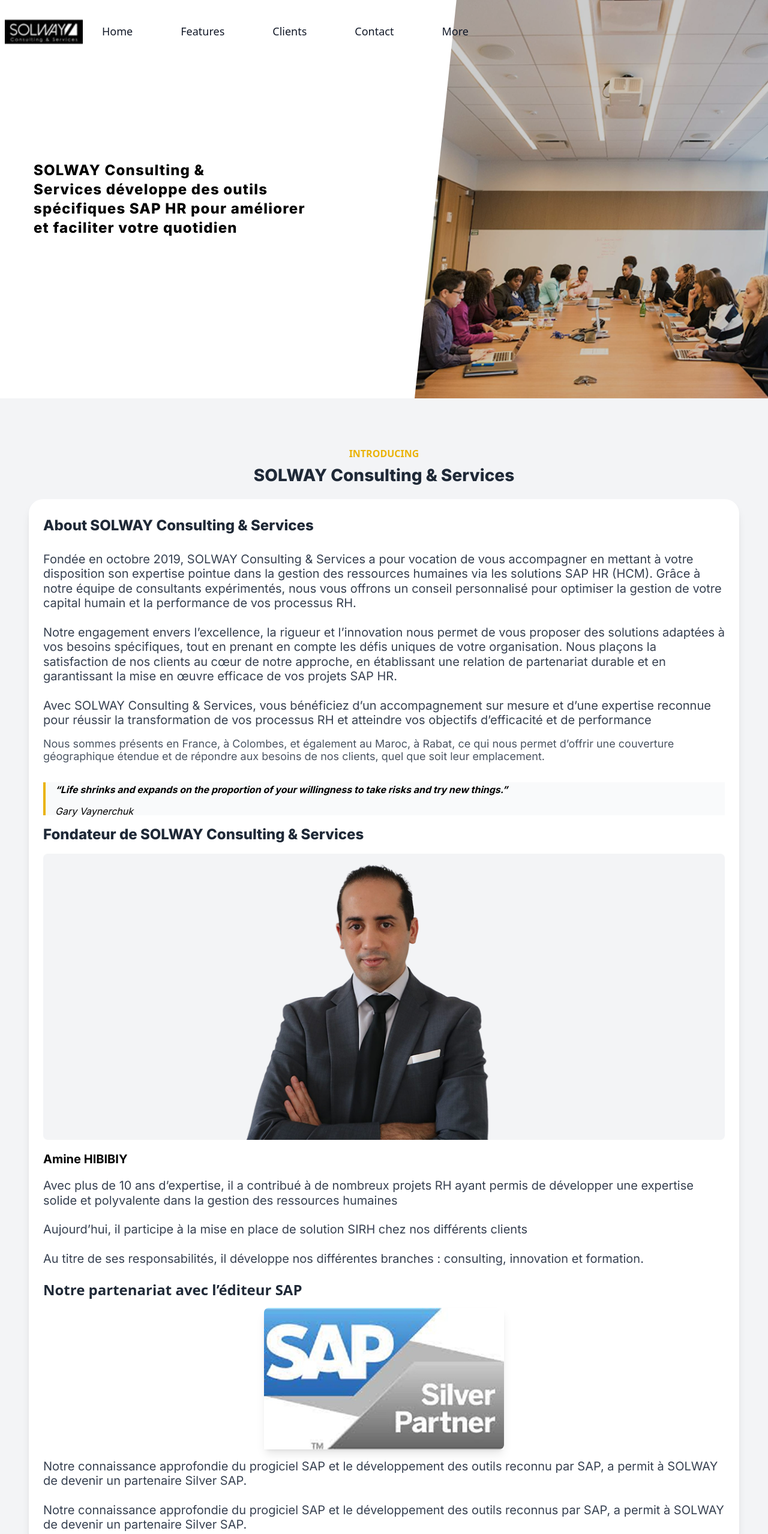
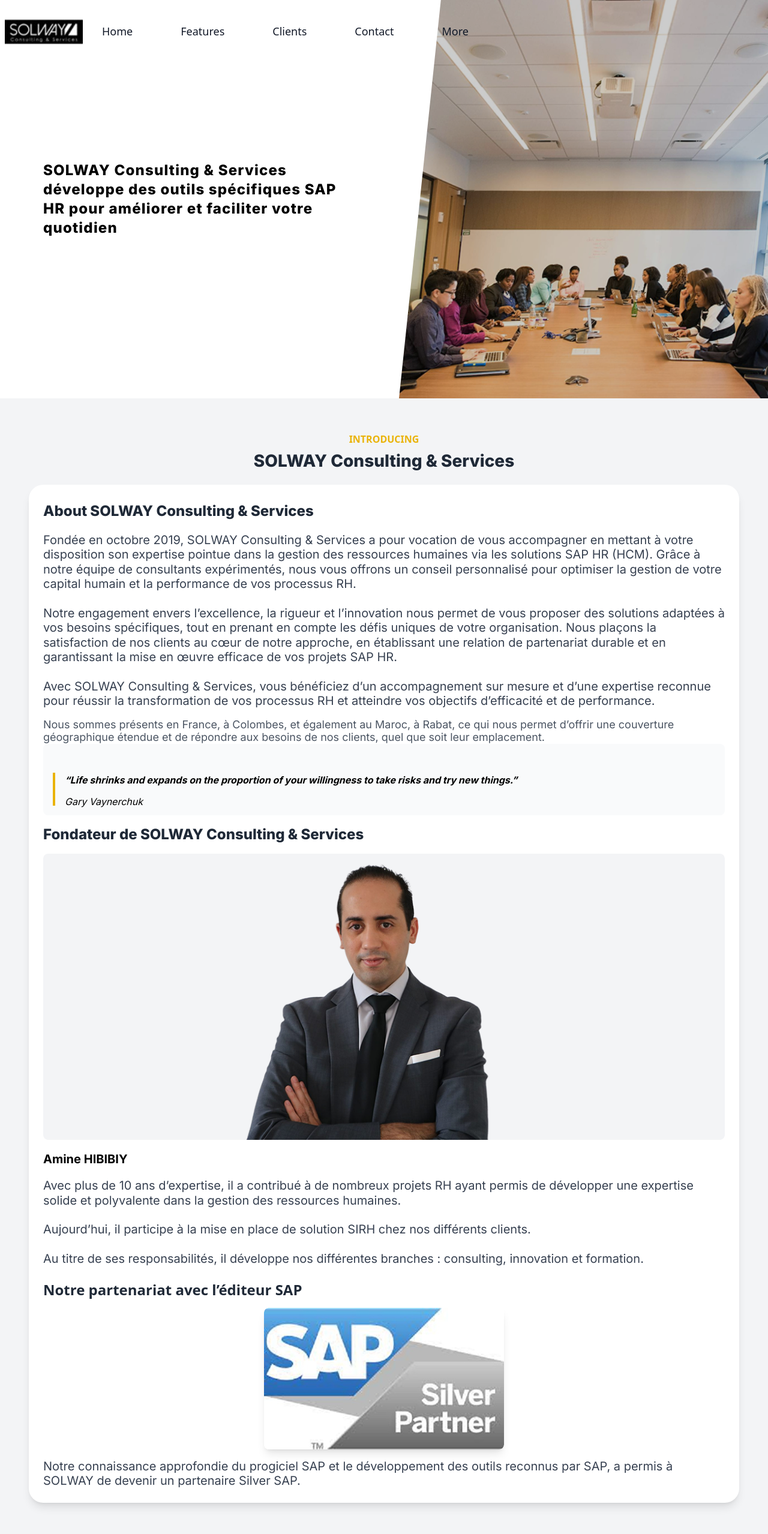
Before and after one commit to zahrae12/solway-, a React (Vite) app: page /about in a window 1280 px wide. Shown: the top 2557 px of the page at 60% size. Built offline with nearby package versions, Linux system fonts and the light colour scheme.

Commit message:
verifd'sn

```diff
--- a/src/Components/ControlDsnCard.jsx
+++ b/src/Components/ControlDsnCard.jsx
@@ -2,14 +2,14 @@
 
 const ControlDsnCard = ({ label, subtext, text }) => {
   return (
-    <div className="flex flex-col ">
+    <div className="flex flex-col">
       <h3 className="text-xl font-bold mt-2">{label}</h3>
       <p className="text-gray-700 mt-2 text-base font-inter leading-[24px]">
         {subtext}
       </p>
-      <ul className="text-gray-700 text-lg mt-2 font-inter leading-[24px] whitespace-pre-line">
+      <ul className="list-disc list-outside pl-5 text-gray-700 text-lg mt-2 font-inter leading-[24px]">
         {text.map((item, index) => (
-          <li key={index} className="mt-1">• {item}</li>
+          <li key={index} className="mt-1">{item}</li>
         ))}
       </ul>
     </div>
--- a/src/Pages/About.jsx
+++ b/src/Pages/About.jsx
@@ -10,8 +10,8 @@
       <HeroAbout />
        <div className="w-full "></div>
       <IntroductionAbout />
-      <section className="bg-cover bg-no-repeat padding small-screen-bg md:bg-gray-50 bg-gray-50 ">
-                <Footer />
+      <section className="bg-cover bg-no-repeat lg:px-12 lg:pt-6 px-6 pt-16 small-screen-bg md:bg-gray-50 bg-gray-50 ">
+       <Footer />
               </section>
     </main>
       )}
--- a/src/Pages/Contact.jsx
+++ b/src/Pages/Contact.jsx
@@ -4,8 +4,9 @@
 const Contact = () => {
   return (
     <main className="w-full">
-      <ContactHero/>
-     <section className="bg-cover bg-no-repeat padding small-screen-bg md:bg-gray-50 bg-gray-50 ">
+
+      <ContactHero />
+     <section className="bg-cover bg-no-repeat padding  bg-gray-100 ">
                      <Footer />
                    </section>
       </main>
--- a/src/Sections/About/HeroAbout.jsx
+++ b/src/Sections/About/HeroAbout.jsx
@@ -4,21 +4,16 @@
 
 
       return (
-        <section className="w-full flex flex-col md:flex-row items-center lg:gap-24 gap-20   ">
-
-
-          {/* left side */}
-          <div className="flex flex-col lg:px-8  gap-10 w-full md:w-1/2 p-0">
-
-
-          <h1 className=" text-2xl font-extrabold font-inter px-6 lg:text-left leading-[32px] tracking-wider pt-32 text-center lg:pt-0">
-          SOLWAY Consulting & Services développe des outils spécifiques SAP HR pour améliorer et faciliter votre quotidien
+        <section className="w-full flex flex-col md:flex-row items-center lg:gap-12 gap-20">
+  {/* Left Side */}
+  <div className="flex flex-col xl:px-8  w-full md:w-[50%] p-0">
+    <h1 className="text-2xl font-extrabold font-inter px-8 md:px-0  md:pl-10   text-center lg:text-left leading-[32px] tracking-wider pt-32 lg:pt-0">
+      SOLWAY Consulting & Services développe des outils spécifiques SAP HR pour améliorer et faciliter votre quotidien
     </h1>
-
   </div>
 
-          {/* right side */}
-          <div className="lg:w-1/2 w-full h-[264px] relative overflow-hidden  sm:h-[600px]  lg:h-[720px] -mt-14">
+  {/* Right Side */}
+  <div className="lg:w-1/2 w-full h-[264px] relative overflow-hidden sm:h-[600px] lg:h-[720px] -mt-14">
     <img
       src="src/assets/images/banner.png"
       alt="Buildings"
@@ -26,6 +21,8 @@
     />
   </div>
 </section>
+
+
       );
     };
 
--- a/src/Sections/About/IntroductionAbout.jsx
+++ b/src/Sections/About/IntroductionAbout.jsx
@@ -3,27 +3,32 @@
 const IntroductionAbout = () => {
   return (
     <section className="w-full bg-gray-100 py-12 ">
-      <div className="w-full p-12 mx-auto">
-        <h2 className="text-center font-bold text-yellow-500  uppercase lg:-mt-4 -mt-14">Introducing</h2>
+      <div className="w-full lg:p-12 p-6 mx-auto">
+        <h2 className="text-center font-bold text-yellow-500  uppercase xl:-mt-10 -mt-14">Introducing</h2>
         <h1 className="text-center text-3xl lg:font-extrabold text-gray-800 mt-2 font-inter font-semibold align-middle leading-[32px]">
           SOLWAY Consulting & Services
         </h1>
 
         {/* About Section */}
-        <div className="bg-white shadow-lg p-6 rounded-3xl mt-6">
+        <div className="bg-white shadow-lg p-4 lg:p-6 rounded-3xl mt-6 w-full">
   <h2 className="text-2xl font-extrabold text-gray-800 font-inter leading-[40px]">
     About SOLWAY Consulting & Services
   </h2>
-          <p className="mt-6 text-xl font-inter font-normal text-gray-700 pt-4 lg:pt-0">
-          Fondée en octobre 2019, SOLWAY Consulting & Services a pour vocation de vous accompagner en mettant à votre disposition son expertise pointue dans la gestion des ressources humaines via les solutions SAP HR (HCM). Grâce à notre équipe de consultants expérimentés, nous vous offrons un conseil personnalisé pour optimiser la gestion de votre capital humain et la performance de vos processus RH.<br/><br/>
-          Notre engagement envers l’excellence, la rigueur et l’innovation nous permet de vous proposer des solutions adaptées à vos besoins spécifiques, tout en prenant en compte les défis uniques de votre organisation. Nous plaçons la satisfaction de nos clients au cœur de notre approche, en établissant une relation de partenariat durable et en garantissant la mise en œuvre efficace de vos projets SAP HR.<br/><br/>
-          Avec SOLWAY Consulting & Services, vous bénéficiez d’un accompagnement sur mesure et d’une expertise reconnue pour réussir la transformation de vos processus RH et atteindre vos objectifs d’efficacité et de performance<br/>
+  <p className="mt-4 text-xl font-inter font-normal text-gray-700 pt-4 lg:pt-0">
+    Fondée en octobre 2019, SOLWAY Consulting & Services a pour vocation de vous accompagner en mettant à votre disposition son expertise pointue dans la gestion des ressources humaines via les solutions SAP HR (HCM). Grâce à notre équipe de consultants expérimentés, nous vous offrons un conseil personnalisé pour optimiser la gestion de votre capital humain et la performance de vos processus RH.
+    <br /><br />
+    Notre engagement envers l’excellence, la rigueur et l’innovation nous permet de vous proposer des solutions adaptées à vos besoins spécifiques, tout en prenant en compte les défis uniques de votre organisation. Nous plaçons la satisfaction de nos clients au cœur de notre approche, en établissant une relation de partenariat durable et en garantissant la mise en œuvre efficace de vos projets SAP HR.
+    <br /><br />
+    Avec SOLWAY Consulting & Services, vous bénéficiez d’un accompagnement sur mesure et d’une expertise reconnue pour réussir la transformation de vos processus RH et atteindre vos objectifs d’efficacité et de performance.
   </p>
+
   <p className="mt-4 text-lg text-gray-600 font-inter">
     Nous sommes présents en France, à Colombes, et également au Maroc, à Rabat, ce qui nous permet d’offrir une couverture géographique étendue et de répondre aux besoins de nos clients, quel que soit leur emplacement.
   </p>
-          <div className="bg-gray-50 ">
-          <blockquote className="mt-8 italic border-l-4 lg:h-[55px] h-[115px] border-yellow-500 pl-4 font-inter font-bold ">
+
+  {/* Quote Section */}
+  <div className="bg-gray-50 p-4 rounded-lg">
+    <blockquote className="mt-8 italic border-l-4 lg:h-[55px] h-[115px] border-yellow-500 pl-4 font-inter font-bold">
       “Life shrinks and expands on the proportion of your willingness to take risks and try new things.”
       <br />
       <h4 className="mt-3 font-normal">Gary Vaynerchuk</h4>
@@ -31,38 +36,34 @@
   </div>
 
   {/* Founder Section */}
-
-          <h2 className="text-2xl font-extrabold font-inter text-[24px] leading-[32px] text-gray-800 lg:pt-4 pt-16">Fondateur de SOLWAY Consulting & Services</h2>
-          <img src="src/assets/images/ceo.png" alt="Amine Hbibiy" className="lg:w-full lg:h-auto  h-[219px]  mt-4 pt-6 lg:pt-0 " />
+  <h2 className="text-2xl font-extrabold font-inter text-[24px] leading-[32px] text-gray-800 lg:pt-4 pt-16">
+    Fondateur de SOLWAY Consulting & Services
+  </h2>
+  <img src="src/assets/images/ceo.png" alt="Amine Hbibiy" className="w-full h-auto mt-4 pt-6 lg:pt-0 rounded-lg" />
   <h3 className="text-xl font-bold font-inter leading-[32px] mt-4 pt-6 lg:pt-0">Amine HIBIBIY</h3>
   <p className="mt-4 text-xl font-inter font-normal text-gray-700">
-          Avec plus de 10 ans d’expertise, il a contribué à de nombreux projets RH ayant permis de développer une expertise solide et polyvalente dans la gestion des ressources humaines
-          <br/><br/>
-          Aujourd’hui, il participe à la mise en place de solution SIRH chez nos différents clients
-          <br/><br/>
+    Avec plus de 10 ans d’expertise, il a contribué à de nombreux projets RH ayant permis de développer une expertise solide et polyvalente dans la gestion des ressources humaines.
+    <br /><br />
+    Aujourd’hui, il participe à la mise en place de solution SIRH chez nos différents clients.
+    <br /><br />
     Au titre de ses responsabilités, il développe nos différentes branches : consulting, innovation et formation.
   </p>
 
-
   {/* SAP Partnership Section */}
-
   <h2 className="text-2xl font-bold text-gray-800 pt-6 lg:mt-0 mt-12">Notre partenariat avec l’éditeur SAP</h2>
   <div className="flex justify-center mt-4">
     <img
       src="src/assets/images/sap.png"
       alt="SAP Silver Partner"
-            className="w-[400px] h-[236px] shadow-lg mt-12 lg:mt-0"
+      className="w-[400px] h-[236px] shadow-lg mt-12 lg:mt-0 rounded-lg"
     />
   </div>
 
-
   <p className="mt-4 text-xl font-inter font-normal text-gray-700">
-          Notre connaissance approfondie du progiciel SAP et le développement des outils reconnu par SAP, a permit à SOLWAY de devenir un partenaire Silver SAP.
-          <br/>
-          <br/>
-          Notre connaissance approfondie du progiciel SAP et le développement des outils reconnus par SAP, a permit à SOLWAY de devenir un partenaire Silver SAP.
+    Notre connaissance approfondie du progiciel SAP et le développement des outils reconnus par SAP, a permis à SOLWAY de devenir un partenaire Silver SAP.
   </p>
 </div>
+
       </div>
     </section>
   );
--- a/src/Sections/Verifi'dsn/VerifyFooter.jsx
+++ b/src/Sections/Verifi'dsn/VerifyFooter.jsx
@@ -16,7 +16,7 @@
                 Lorem ipsum dolor sit amet consectetur adipiscing elit dolor mattis
                 sit phasellus mollis sit aliquam sit nullam neque.
               </p>
-              <button className="bg-white text-black px-6 py-2 rounded-md font-medium mt-4 w-full">
+              <button className="bg-white text-black px-6 py-2 shadow font-medium mt-4 w-full lg:w-[125px]">
                 Voir Plus
               </button>
             </div>
--- a/src/constants/index.js
+++ b/src/constants/index.js
@@ -92,7 +92,7 @@
       text: [
         "Sélectionner la source des données : Un fichier texte ou B2A",
         "Renseigner la période de la paie.",
-        "Affiner la sélection en renseignant des matricules, tranches de décompte, sociétés …",
+        "Affiner la sélection en renseignant des matricules, tranches de décompte, sociétés",
         "Choisir le mode d’exécution du programme",
         "Précisez la méthode de récupération des fichiers B2A ainsi que les résultats du contrôle (Par mail, fichiers excel en local/ serveur)."
       ]
```
Also changed, not shown: src/Sections/Contact/ContactHero.jsx (+14 -14 lines), src/Sections/Verifi'dsn/ControlDsn.jsx (+20 -24 lines), src/Sections/Verifi'dsn/VerifidsnHero.jsx (+7 -6 lines), src/assets/images/verif.png (added). Lines whose indentation alone changed are shown as unchanged.
